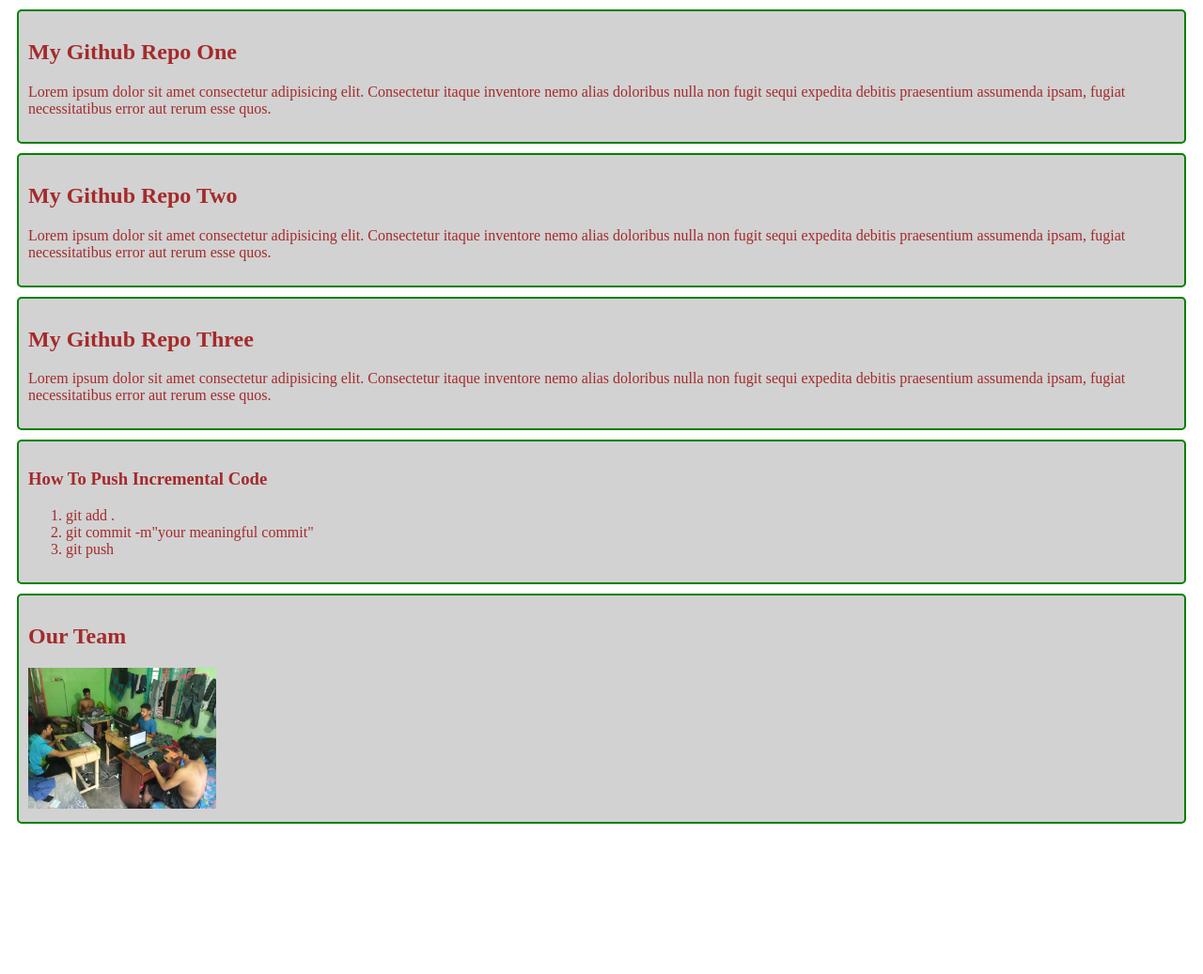
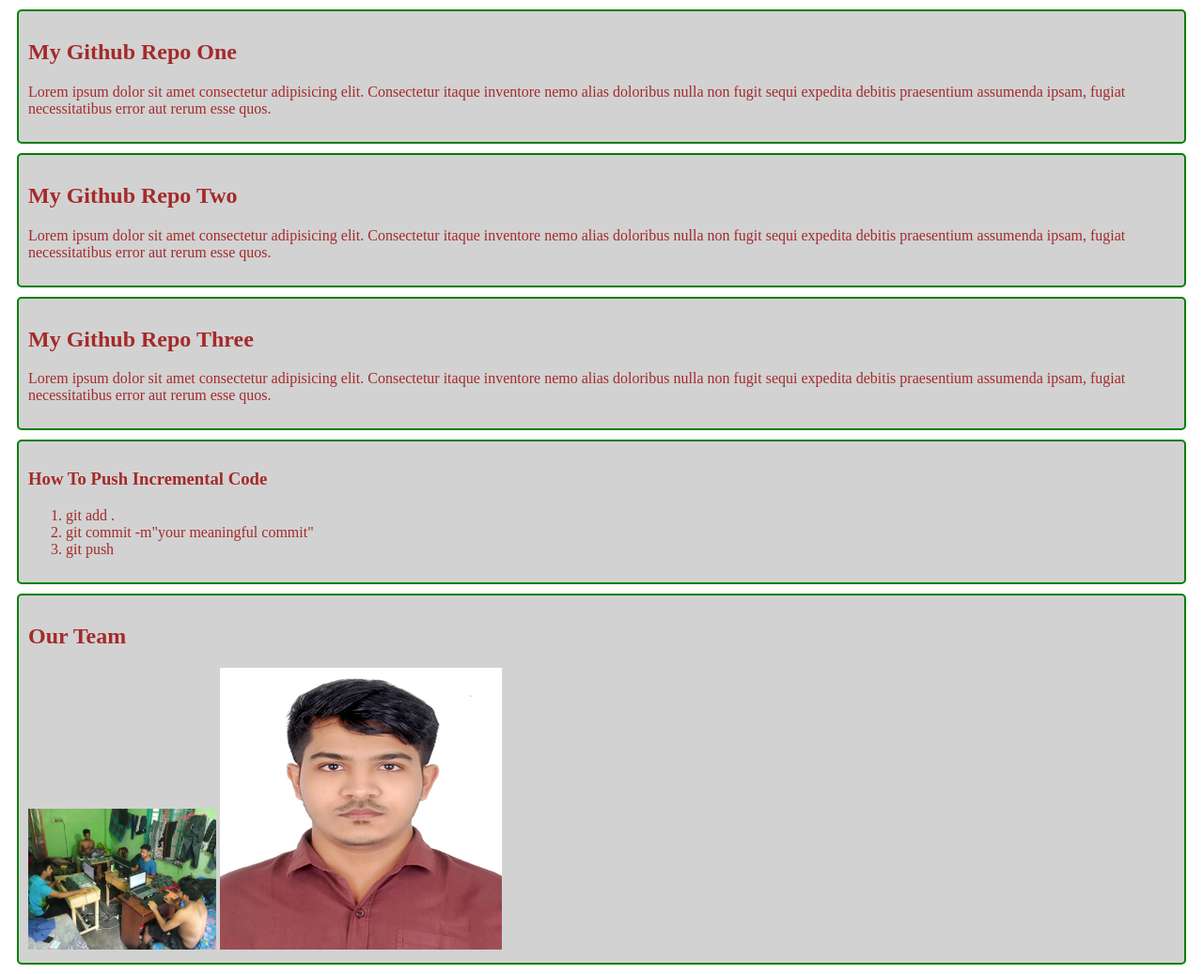
Before and after one commit to Banabir72/my-github-repo, a plain HTML site: page index.html in a window 1280 px wide. Shown: the whole page at 94% size. Before the commit the page ends 887 px from the top, so only its background shows below. Drawn offline with Linux system fonts and the light colour scheme.

Commit message:
my picture

```diff
--- a/index.html
+++ b/index.html
@@ -30,6 +30,7 @@
     <div>
         <h2>Our Team</h2>
         <img src="images/Our team.jpg" alt="Our Team" width="200px">
+        <img src="images/My pass pic 300x 100kb.jpg" alt="Me">
     </div>
 </body>
 </html>
```
Also changed, not shown: Images/My pass pic 300x 100kb.jpg (added).
